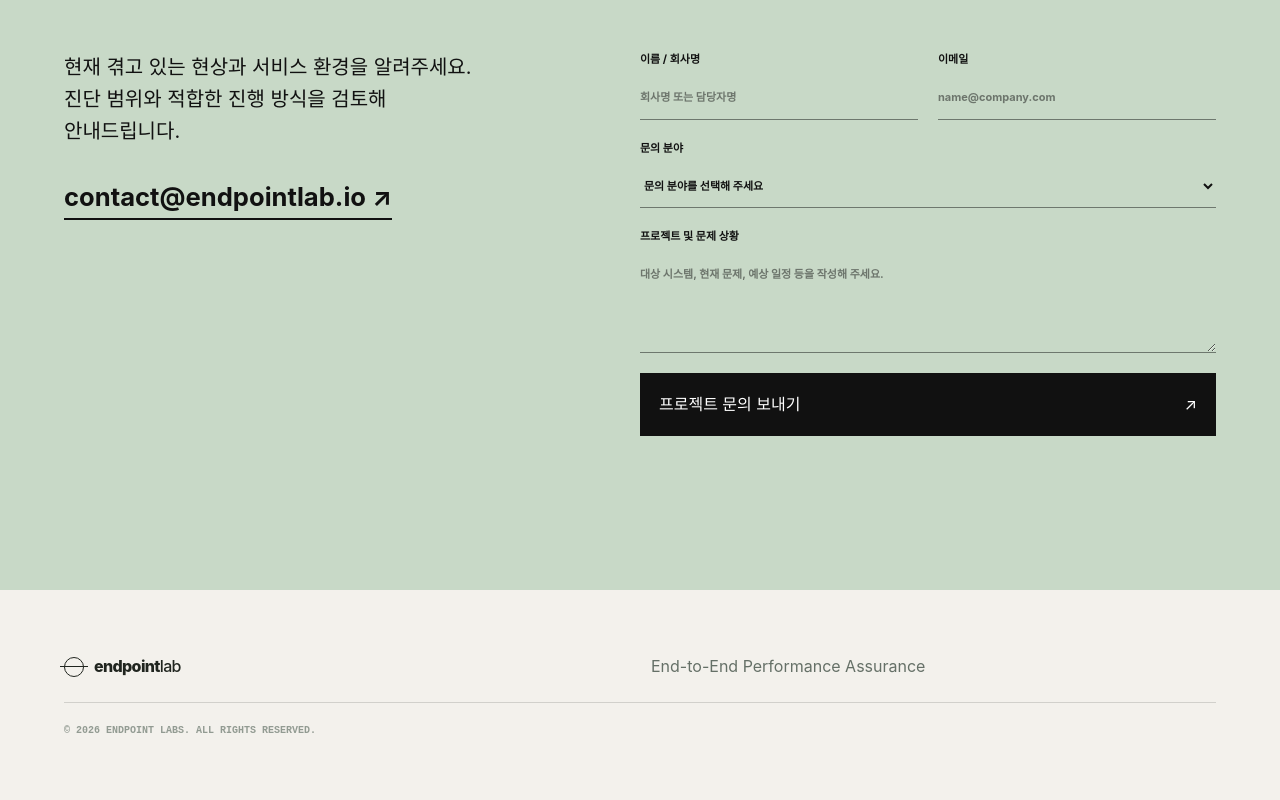
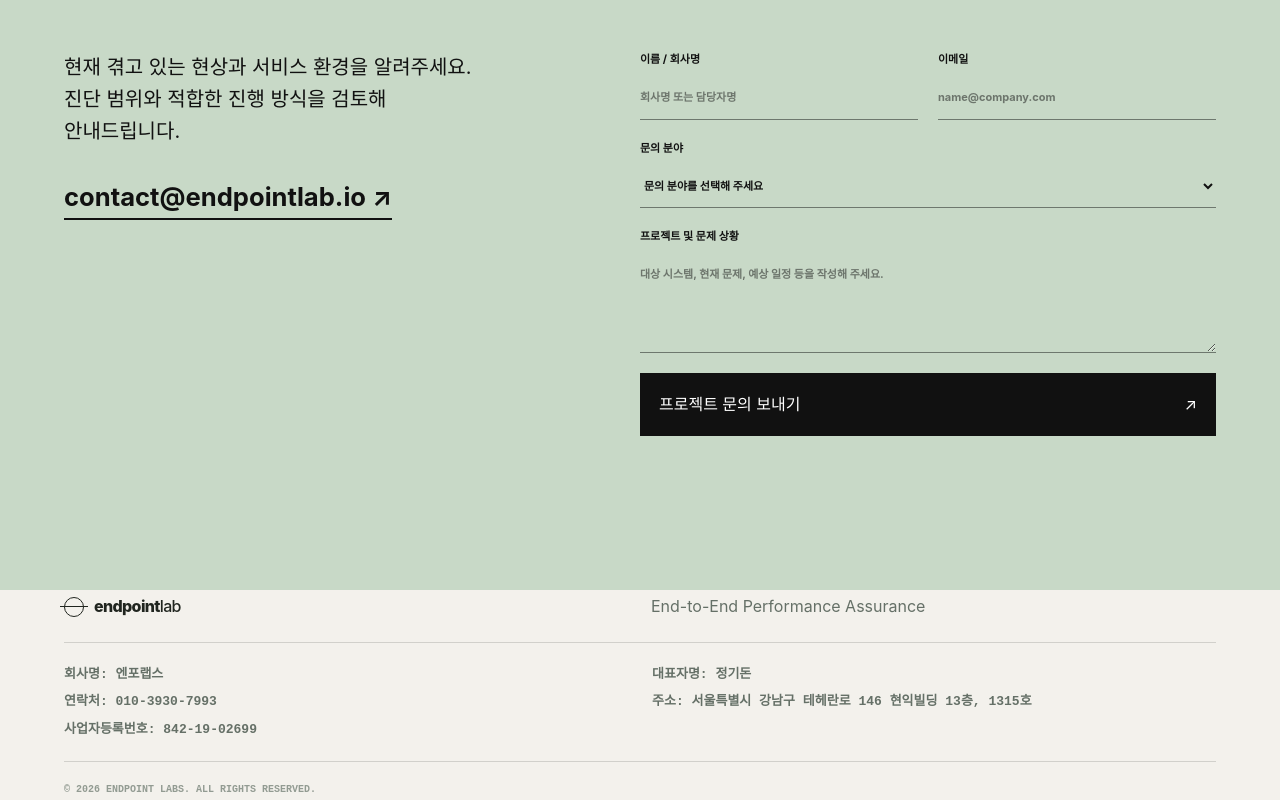
Before and after one commit to koj1986/endpointlab-website, a plain HTML site: page index.html in a window 1280 px wide. Shown: the part 7324-8124 px from the top of the page. Drawn offline with Linux system fonts and the light colour scheme.

Commit message:
검색엔진 노출용 홈페이지 소스수정_20260922
다음 포털 검색용 홈페이지 하단 내용 수정

```diff
--- a/index.html
+++ b/index.html
@@ -1023,6 +1023,20 @@
         color: var(--muted);
         margin: 0;
       }
+      .footer .footer-business-info {
+        border-top: 1px solid var(--line);
+        color: var(--muted);
+        display: grid;
+        gap: 8px 24px;
+        grid-column: 1/-1;
+        grid-template-columns: repeat(2, minmax(0, 1fr));
+        line-height: 1.5;
+        padding-top: 22px;
+        font-size: 13px;
+      }
+      .footer .footer-business-info p {
+        color: inherit;
+      }
       .footer > div {
         border-top: 1px solid var(--line);
         color: var(--soft);
@@ -1137,6 +1151,9 @@
           grid-column: 1;
         }
         .footer {
+          grid-template-columns: 1fr;
+        }
+        .footer .footer-business-info {
           grid-template-columns: 1fr;
         }
         .footer > div {
@@ -1627,6 +1644,13 @@
     <footer class="footer shell">
       <a class="brand" href="#home"><i></i>endpoint<span>lab</span></a>
       <p>End-to-End Performance Assurance</p>
+      <div class="footer-business-info" aria-label="사업자 정보">
+        <p>회사명: 엔포랩스</p>
+        <p>대표자명: 정기돈</p>
+        <p>연락처: 010-3930-7993</p>
+        <p>주소: 서울특별시 강남구 테헤란로 146 현익빌딩 13층, 1315호</p>
+        <p>사업자등록번호: 842-19-02699</p>
+      </div>
       <div>© 2026 ENDPOINT LABS. ALL RIGHTS RESERVED.</div>
     </footer>
     <script>
```
Also changed, not shown: robots.txt (added).
